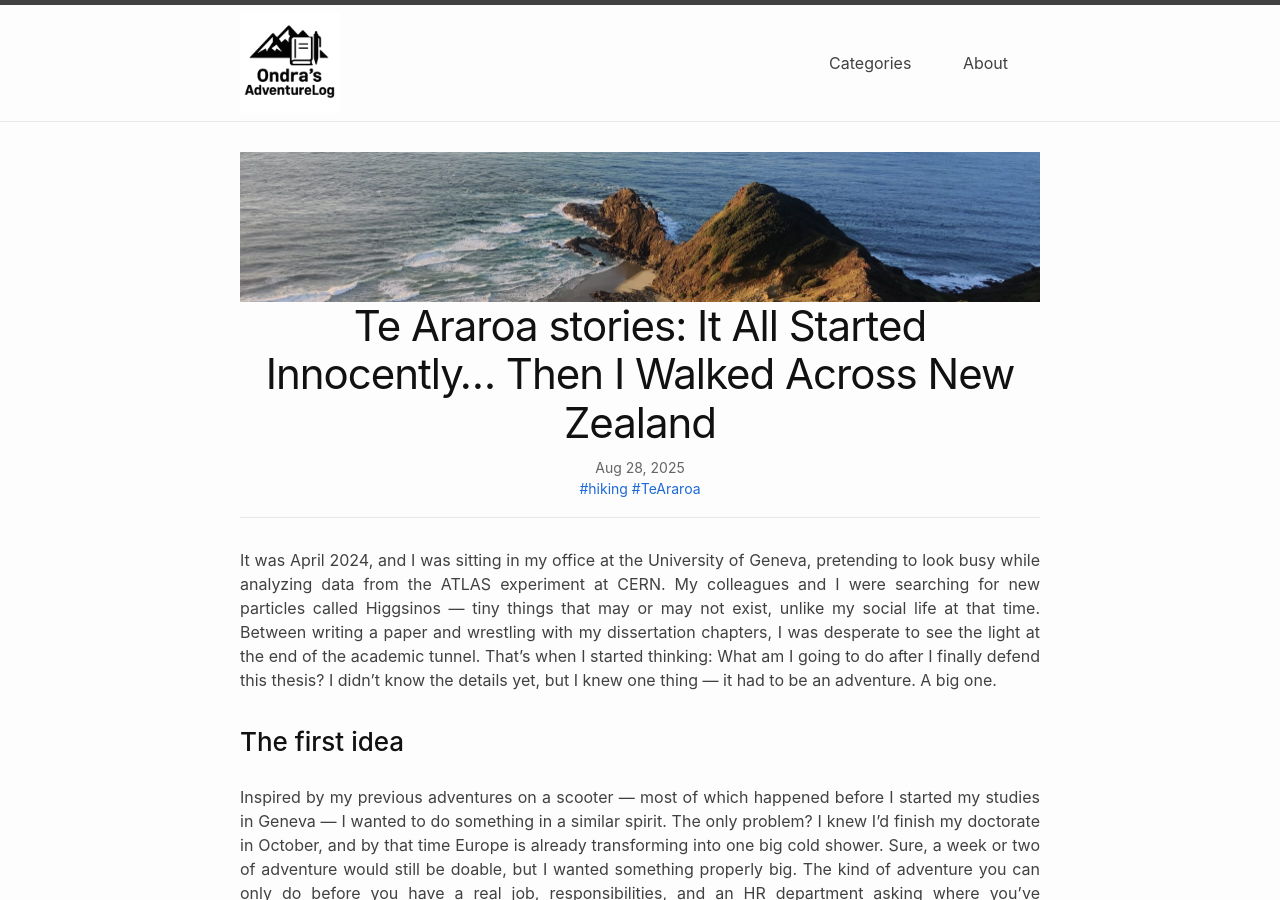
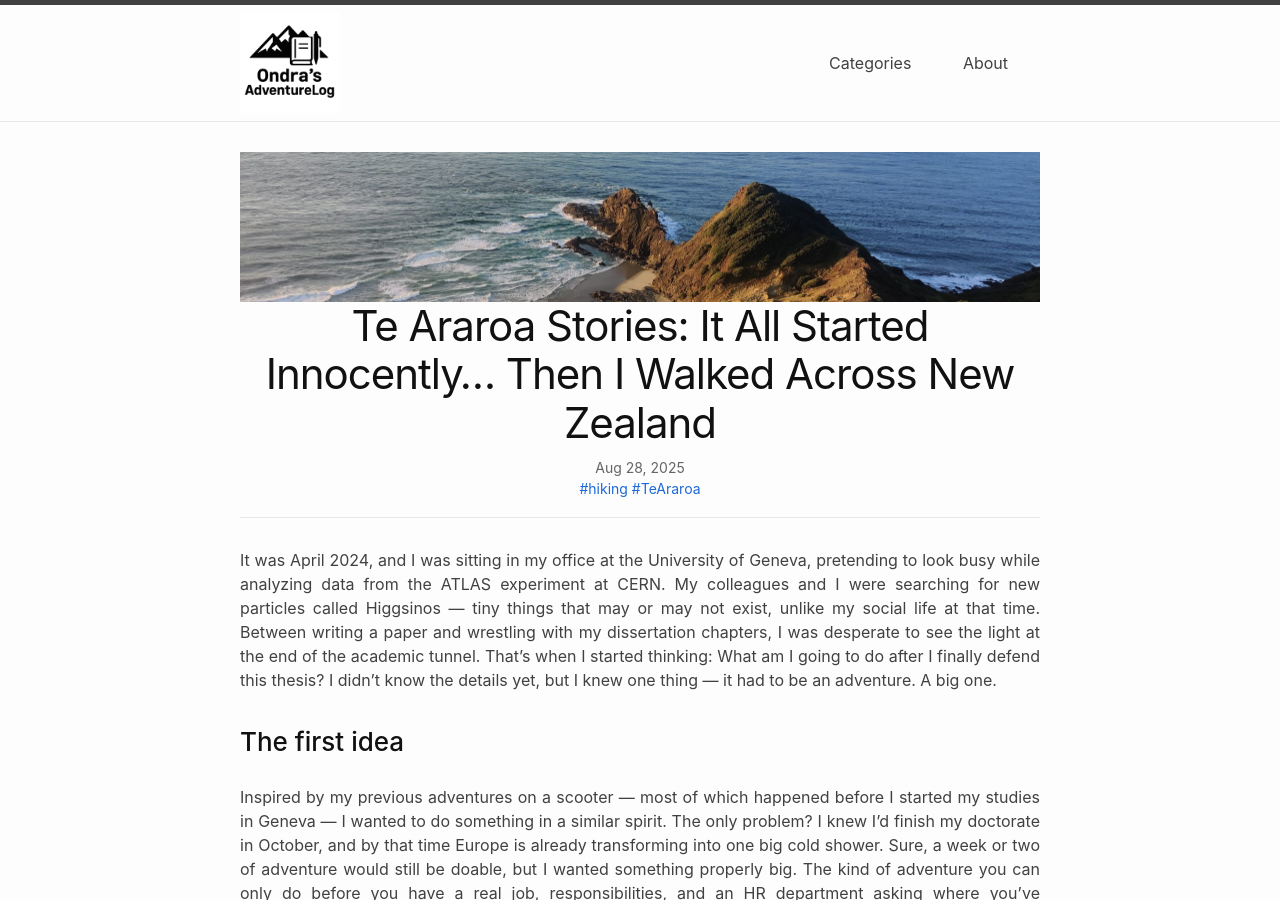
Before and after one commit to otheiner/blog, a Jekyll site: the page built from _posts/2025-08-28-TA_the_idea.md, in a window 1280 px wide and 900 px high. Built offline with Jekyll 4.4.1, drawn with Linux system fonts in a browser that asks for light colours.

```diff
--- a/_posts/2025-08-28-TA_the_idea.md
+++ b/_posts/2025-08-28-TA_the_idea.md
@@ -1,6 +1,6 @@
 ---
 layout: post
-title: 'Te Araroa stories: It All Started Innocently… Then I Walked Across New Zealand'
+title: 'Te Araroa Stories: It All Started Innocently… Then I Walked Across New Zealand'
 tags: hiking TeAraroa
 image_preview: /assets/images/TA/spirit_tree.jpeg
 image_heading: /assets/images/TA/spirit_tree.jpeg
```
Also changed, not shown: _posts/2025-08-29-TA_preparation.md (+1 -1 lines), _posts/2025-08-30-TA_gear_list.md (+1 -1 lines), _posts/2025-10-07-TA_part1.md (+1 -1 lines), _posts/2025-10-15-TA_part2.md (+1 -1 lines), _posts/2025-10-21-TA_part3.md (+1 -1 lines).
